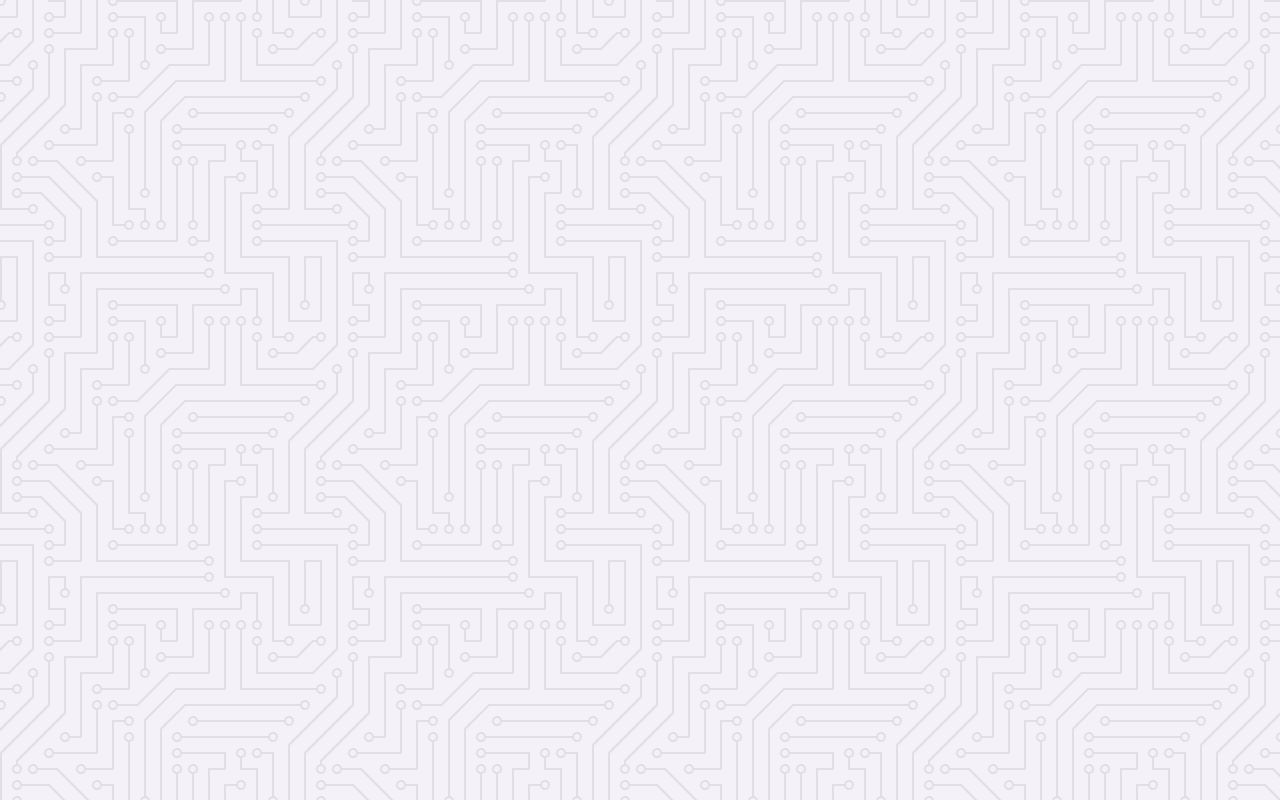
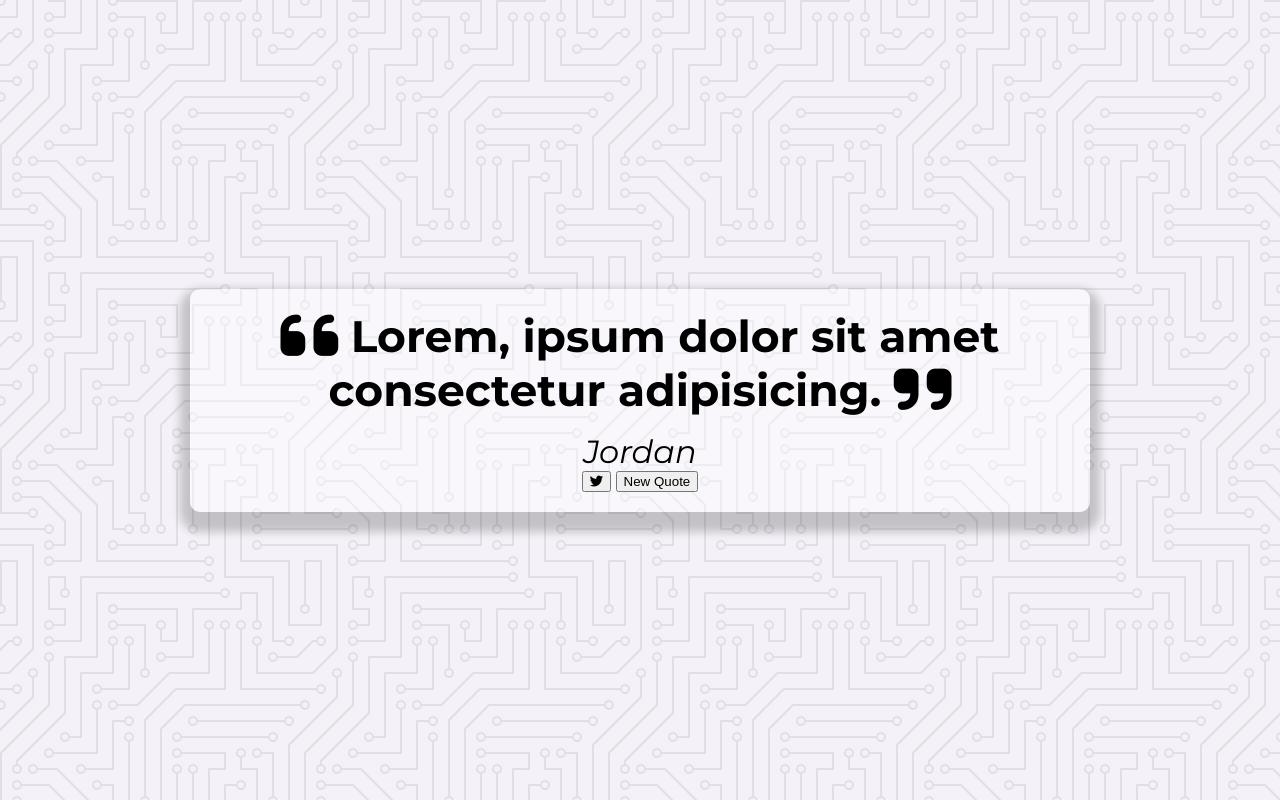
Before and after one commit to Hajer-Bouricha/quote-generator, a plain HTML site: page index.html in a window 1280 px wide. Drawn offline with Linux system fonts and the light colour scheme.

Commit message:
styling and html element

```diff
--- a/index.html
+++ b/index.html
@@ -9,6 +9,29 @@
   <title>quote generator</title>
 </head>
 <body>
-
+  <div class="quote-container" id="quote-conatiner">
+    <!-- quote -->
+<div class="quote-text">
+  <i class="fa-solid fa-quote-left fa-xl"></i>
+<span id="quote">Lorem, ipsum dolor sit amet consectetur adipisicing.</span>
+<i class="fa-solid fa-quote-right fa-xl"></i>
+</div>
+<!-- author -->
+ <div class="quote-author">
+  <span id="author">
+    Jordan
+  </span>
+ </div>
+ <!-- buttons -->
+  <div class="button-container">
+    <button class="twitter-button" id="twitter">
+      <i class="fa-brands fa-twitter"></i>
+    </button>
+    <button id="new-quote">
+      New Quote
+    </button>
+  </div>
+  </div>
+  <script src="index.js"></script>
 </body>
 </html>
--- a/styles.css
+++ b/styles.css
@@ -15,3 +15,59 @@ display: flex;
 align-items: center;
 justify-content: center;
 }
+.quote-container{
+  max-width: 900px;
+  width: auto;
+  border-radius: 10px;
+  background-color: rgba(255, 255, 255, 0.4);
+  padding: 20px 30px;
+  box-shadow: 0 10px 10px 10px rgba(0, 0, 0, 0.2);
+}
+.quote-text{
+  font-size: 2.75rem;
+}
+.quote-author{
+  margin-top: 15px;
+  font-size: 2rem;
+  font-weight: 400;
+  font-style: italic;
+}
+
+
+
+
+
+
+
+
+
+
+
+
+
+
+
+
+
+
+
+
+
+
+
+
+
+
+
+
+
+/* media query: tablet or smoller */
+@media screen and (max-width:1000px) {
+  .quote-container {
+    margin: auto 10px;
+
+}
+.quote-text{
+  font-size: 2.5rem;
+}
+}
```
Also changed, not shown: malek.html (deleted, +0 -13 lines).
